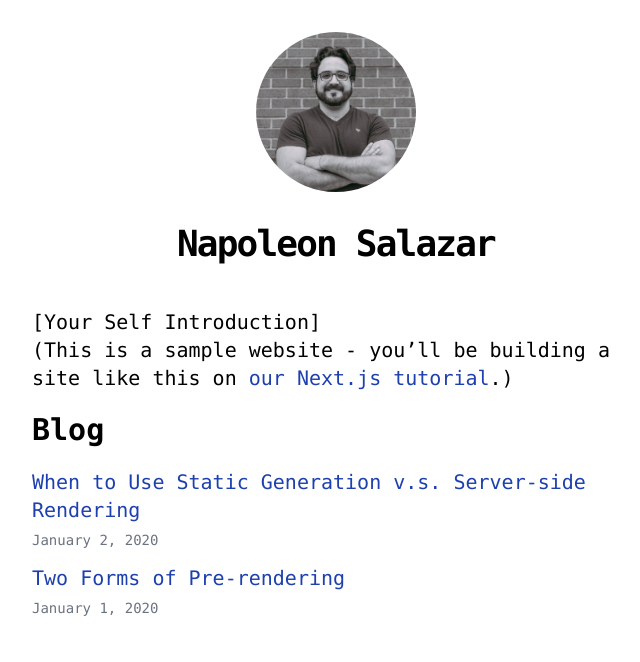
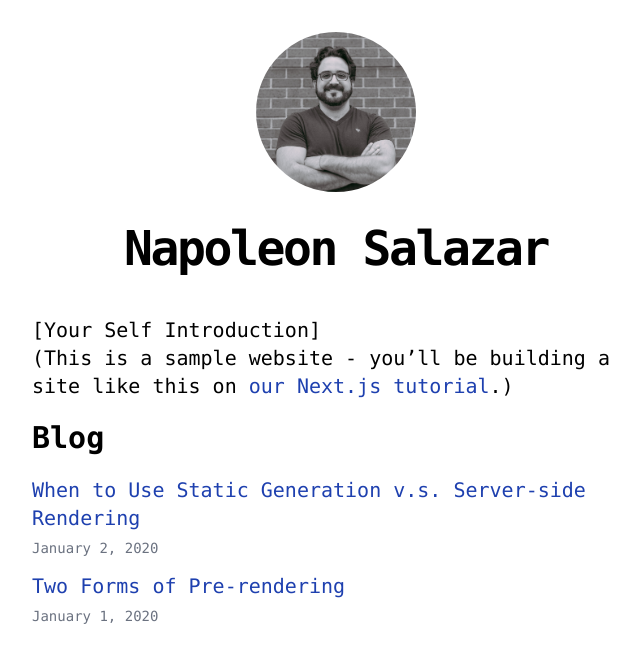
Before and after one commit to cfsnsalazar/Personal_Website, a Next.js app: page / in a window 1280 px wide. Shown: the top 662 px of the page, without its empty margins (304-944 px from the left). Built offline with nearby package versions, Linux system fonts and the light colour scheme.

Commit message:
Minor Updates

```diff
--- a/components/layout.tsx
+++ b/components/layout.tsx
@@ -26,7 +26,7 @@ export default function Layout({ children, home }: LayoutType): ReactElement {
                 {home ? (
                     <>
                         <img src="/images/profile.jpg" className="rounded-full w-40 h-40" alt={'Napoleon Salazar'} />
-                        <h1 className="text-4xl leading-12 font-extrabold m-8 tracking-tighter">{`Napoleon Salazar`}</h1>
+                        <h1 className=" text-2xl lg:text-5xl leading-12 font-extrabold mt-4 sm:m-8 tracking-tighter">{`Napoleon Salazar`}</h1>
                     </>
                 ) : (
                     <>
```
